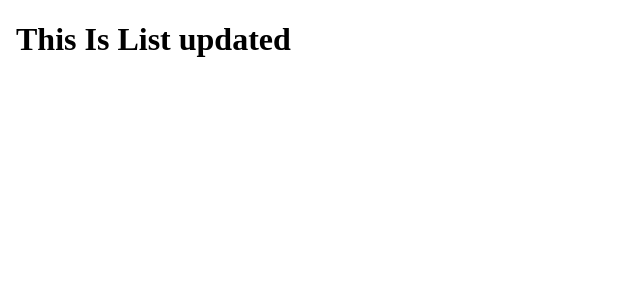
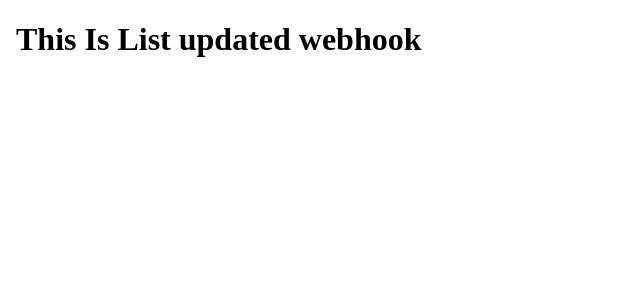
Before and after one commit to ShubhamGhatage023/my-list, an Angular app: page / in a window 1280 px wide. Shown: the top 300 px of the page, without its empty margins (0-640 px from the left). Built offline with nearby package versions, Linux system fonts and the light colour scheme.

Commit message:
Update app.component.html

```diff
--- a/src/app/app.component.html
+++ b/src/app/app.component.html
@@ -7,6 +7,6 @@
   <title>Document</title>
 </head>
 <body>
-  <h1>This Is List updated</h1>
+  <h1>This Is List updated webhook</h1>
 </body>
 </html>
```
